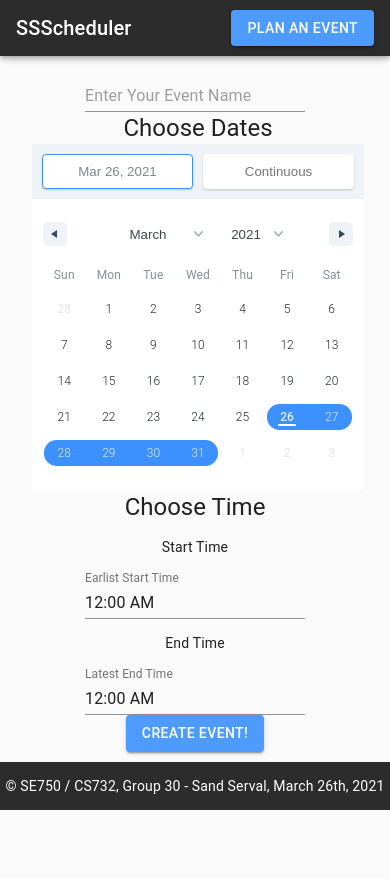
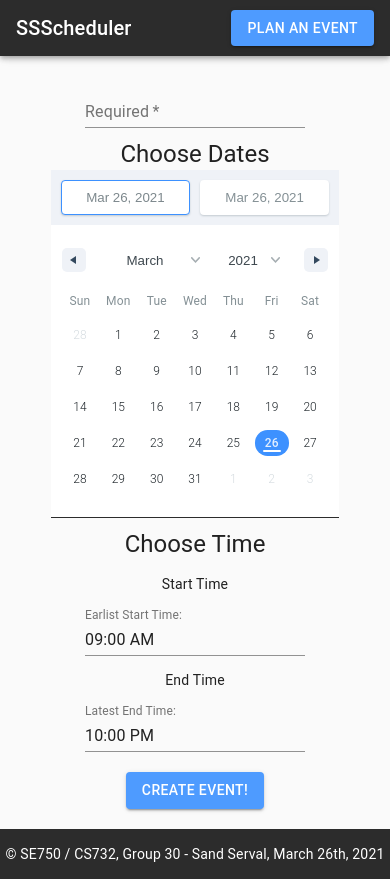
Before and after one commit to UoA-COMPSCI732-SOFTENG750-Team-Project/SOFTENG-750-2021-Group-Project-Sand-Serval, a React (Create React App) app in the folder sss_frontend/: page / in a window 390 px wide. Before the commit the page ends 844 px from the top, so only its background shows below. Built offline with nearby package versions, Linux system fonts and the light colour scheme.

Commit message:
Final homepage

```diff
--- a/sss_frontend/package.json
+++ b/sss_frontend/package.json
@@ -8,6 +8,7 @@
     "@devexpress/dx-react-scheduler": "^2.7.5",
     "@devexpress/dx-react-scheduler-material-ui": "^2.7.5",
     "@material-ui/core": "^4.11.4",
+    "@material-ui/lab": "*",
     "@material-ui/pickers": "^3.3.10",
     "@testing-library/jest-dom": "^5.11.10",
     "@testing-library/react": "^11.2.5",
--- a/sss_frontend/src/App.css
+++ b/sss_frontend/src/App.css
@@ -17,5 +17,23 @@ footer {
   flex-direction: row;
   justify-content: center;
   align-items: center;
-  margin-top: 10px;
+  position: absolute;
+  bottom: 0;
+  width: 100%;
+  height: 50px;
 }
+@media only screen and (max-width: 815px) {
+
+  footer {
+    background-color: #2c2c2c;
+    color: white;
+    display: flex;
+    flex-direction: row;
+    justify-content: center;
+    align-items: center;
+    margin-top:20px !important;
+    position: relative;
+    bottom: 0;
+    width: 100%;
+  }
+}
--- a/sss_frontend/src/AppContextProvider.js
+++ b/sss_frontend/src/AppContextProvider.js
@@ -39,7 +39,9 @@ function AppContextProvider({ children }) {
             },
             body: JSON.stringify({name, dates, from, to})
         });
-
+        if (res.status === 201) {
+            console.log("created");
+        }
         if (res.status === 400) {
             throw new Error('Error when creating event');
         }
--- a/sss_frontend/src/components/calendar.css
+++ /dev/null
@@ -1,3 +0,0 @@
-DateRange {
-    width: 80%;
-}
--- a/sss_frontend/src/components/calendar.js
+++ /dev/null
@@ -1,28 +0,0 @@
-import {useState} from 'react'
-import 'react-date-range/dist/styles.css';
-import 'react-date-range/dist/theme/default.css';
-import { DateRange } from 'react-date-range';
-import './calendar.css'
-
-
-
-export default function CalendarPicker(date, onChange) {
-
-    const [state, setState] = useState([
-        {
-          startDate: new Date(),
-          endDate: null,
-          key: 'selection'
-        }
-      ]);
-
-      return (
-        <DateRange
-        editableDateInputs={true}
-        onChange={item => setState([item.selection])}
-        moveRangeOnFirstSelection={false}
-        ranges={state}
-        />
-    );
-
-}
--- a/sss_frontend/src/components/selectEndTime.js
+++ b/sss_frontend/src/components/selectEndTime.js
@@ -1,10 +1,9 @@
-import React, { useState } from "react";
+import React from "react";
 import DateFnsUtils from '@date-io/date-fns';
 import {
   MuiPickersUtilsProvider,
   TimePicker,
 } from "@material-ui/pickers";
-import TextField from "@material-ui/core/TextField";
 import { createMuiTheme } from "@material-ui/core";
 import { ThemeProvider } from "@material-ui/styles";
 
@@ -21,26 +20,20 @@ const materialTheme = createMuiTheme({
   },
 
 });
-export default function SelectStartTime() {
-    const [value, setValue] = useState(new Date("2018-01-01T00:00:00.000Z"));
-
+export default function SelectStartTime(props) {
 
     return (
       <ThemeProvider theme={materialTheme}>
-
       <MuiPickersUtilsProvider utils={DateFnsUtils}>
           <p>End Time</p>
         <TimePicker
         ampm
-        ampmInClock
         views={["hours"]}
         variant="dialog"
-        label="Latest End Time"
-        value={value}
-        minutesStep={5}
-        onChange={setValue}
-        renderInput={(props) => <TextField {...props} />}
-      />
+        label="Latest End Time:"
+        value={props.to}
+        onChange={props.setTo}
+        />
       </MuiPickersUtilsProvider>
       </ThemeProvider>
     );
--- a/sss_frontend/src/components/selectStartTime.js
+++ b/sss_frontend/src/components/selectStartTime.js
@@ -1,10 +1,9 @@
-import React, { useState } from "react";
+import React from "react";
 import DateFnsUtils from '@date-io/date-fns';
 import {
   MuiPickersUtilsProvider,
   TimePicker,
 } from "@material-ui/pickers";
-import TextField from "@material-ui/core/TextField";
 import { createMuiTheme } from "@material-ui/core";
 import { ThemeProvider } from "@material-ui/styles";
 
@@ -21,26 +20,20 @@ const materialTheme = createMuiTheme({
   },
 
 });
-export default function SelectStartTime() {
-    const [value, setValue] = useState(new Date("2018-01-01T00:00:00.000Z"));
-
+export default function SelectStartTime(props) {
 
     return (
       <ThemeProvider theme={materialTheme}>
-
       <MuiPickersUtilsProvider utils={DateFnsUtils}>
           <p>Start Time</p>
         <TimePicker
         ampm
-        ampmInClock
         views={["hours"]}
         variant="dialog"
-        label="Earlist Start Time"
-        value={value}
-        minutesStep={5}
-        onChange={setValue}
-        renderInput={(props) => <TextField {...props} />}
-      />
+        label="Earlist Start Time:"
+        value={props.from}
+        onChange={props.setFrom}
+        />
       </MuiPickersUtilsProvider>
       </ThemeProvider>
     );
--- a/sss_frontend/src/index.js
+++ b/sss_frontend/src/index.js
@@ -7,14 +7,12 @@ import { AppContextProvider } from './AppContextProvider';
 import DateFnsUtils from '@date-io/date-fns';
 import { MuiPickersUtilsProvider  } from "@material-ui/pickers";
 ReactDOM.render(
-    <React.StrictMode>
         <AppContextProvider>
             <MuiPickersUtilsProvider utils={DateFnsUtils}>
-
                 <App />
             </MuiPickersUtilsProvider>
         </AppContextProvider>
-    </React.StrictMode>,
+    ,
   document.getElementById('root')
 );
 
--- a/sss_frontend/src/pages/Home.js
+++ b/sss_frontend/src/pages/Home.js
@@ -1,72 +1,115 @@
-import { Typography, Button, TextField, Container } from "@material-ui/core";
-import { Link } from "react-router-dom";
-import CalendarPicker from '../components/calendar'
+import { Typography, Button, TextField, Container, Link } from "@material-ui/core";
+import { useHistory, Redirect  } from "react-router-dom";
 import styles from './Home.module.css';
 import React, { useContext, useState} from 'react';
-
+import MuiAlert from "@material-ui/lab/Alert";
 // eslint-disable-next-line
 import SelectStartTime from '../components/selectStartTime'
 import SelectEndTime from '../components/selectEndTime'
 import { AppContext } from '../AppContextProvider';
+import 'react-date-range/dist/styles.css';
+import 'react-date-range/dist/theme/default.css';
+import { DateRange } from 'react-date-range';
 
-export default function Home() {
+function Alert(props) {
+    return <MuiAlert elevation={6} variant="filled" {...props} />;
+  }
+export default function Home(props) {
     const [name, setName] = useState('');
 
-    const [dates, setDate] = useState([
+    const [dates, setDates] = useState([
         {
           startDate: new Date(),
-          endDate: null,
+          endDate: new Date(),
           key: 'selection'
         }
       ]);
-    const [from, setFrom] = useState(new Date("2018-01-01T00:00:00.000Z"));
-    const [to, setTo] = useState(new Date("2018-01-01T00:00:00.000Z"));
+
+    const [from, setFrom] = useState(new Date("May 1, 2021 09:00:00"));
+    const [to, setTo] = useState(new Date("May 1, 2021 22:00:00"));
+    const [error, setError] = useState("");
 
     const { createEvent } = useContext(AppContext);
 
+    const history = useHistory();
+
     const extendCreateEvent = () => {
         if (!name) {
-            window.alert('Missing name');
+            setError("Please Enter Event Name");
             return;
         }
-        createEvent(name
-        , dates, from, to).catch(e => window.alert(e.message))
+        history.push("/sign-in");
+        createEvent(name, [dates[0].startDate, dates[0].endDate], from, to).catch(e => window.alert(e))
+    }
+    console.log(typeof(from));
 
-    }
     return (
         <Container className={styles.Container}>
-            <TextField placeholder="Enter Your Event Name" onChange={(event) => {setName(event.target.value); console.log(event.target.value)}} >
+            {error && (
+            <Alert severity="error" onClick={() => setError(null)}>
+              {props.error || error}
+            </Alert>
+          )}
+            <TextField defaultValue=""
+                       required
+                       label="Required"
+                       onChange={(event) => {
+                           setName(event.target.value);
+                        //    console.log(event.target.value);
+                           setError(null)
+                        }}
+                        inputProps={{min: 0, style: { textAlign: 'center' }}} >
 
             </TextField>
 
 
             {/* <Wrapper/> */}
             <div className={styles.midSection}>
-                <div>
-                    <Typography variant="h5" color='inherit'>
+                <div className={styles.dates}
+>
+                    <Typography
+                        variant="h5"
+                        color='inherit'
+                        className={styles.chooseDate}
+                        >
+
                         Choose Dates
                     </Typography>
-                    <CalendarPicker date={dates} onChange={item => setDate([item.selection])}/>
+                    <DateRange
+                        editableDateInputs={true}
+                        onChange={item => setDates([item.selection])}
+                        moveRangeOnFirstSelection={false}
+                        ranges={dates}
+                        className={styles.dateRange}
+                        style={{width: '100%'}}
+                        />
                 </div>
                 <div >
-                    <Typography variant="h5" color='inherit'>
+                    <Typography
+                        variant="h5"
+                        color='inherit'
+                        className={styles.chooseTime}
+                        >
                         Choose Time
                     </Typography>
-                    <div className="pickTime">
-                        <SelectStartTime />
+                    <div className={styles.pickTime}>
 
-                        <SelectEndTime />
+                        <SelectStartTime from={from} setFrom={setFrom} />
+                        <SelectEndTime to={to} setTo={setTo}/>
                     </div>
                 </div>
             </div>
 
-            <Link to={"/sign-in"}>
-                <Button variant="contained"
-                        style={{backgroundColor: '#4E9BFF', color: '#FFFFFF'}}
-                        onClick={() => extendCreateEvent() }>
-                    Create Event!
-                </Button>
-            </Link>
+            <Button variant="contained"
+                    disabled={!!error}
+                    style={{backgroundColor: !!error ? '#6c6c6c': "#4E9BFF", color: '#FFFFFF', marginTop: '20px'}}
+                    onClick={() => {extendCreateEvent()} }>
+                Create Event!
+            </Button>
+
+
         </Container>
+
+
     )
 }
--- a/sss_frontend/src/pages/Home.module.css
+++ b/sss_frontend/src/pages/Home.module.css
@@ -22,7 +22,13 @@
     display: flex !important;
     flex-direction: column !important;
 }
+.chooseDate {
+    margin-top: 10px !important;
+}
 
+.chooseTime {
+    margin-top: 10px !important;
+}
 @media only screen and (max-width: 815px) {
     body, html { overflow-x:hidden; }
 
@@ -37,5 +43,18 @@
         margin-left: auto;
         margin-right: auto;
     }
+    .dateRange {
+        width:100%;
+    }
+    .chooseDate {
+        margin-top: 10px !important;
+    }
+    .dates {
+        border-bottom: 1px solid #2c2c2c;
+
+    }
+    .chooseTime {
+        margin-top: 10px !important;
+    }
 
 }
```
Also changed, not shown: sss_frontend/src/components/eventName.js (deleted), 1 other file (tests, documents, lock files or other folders).
